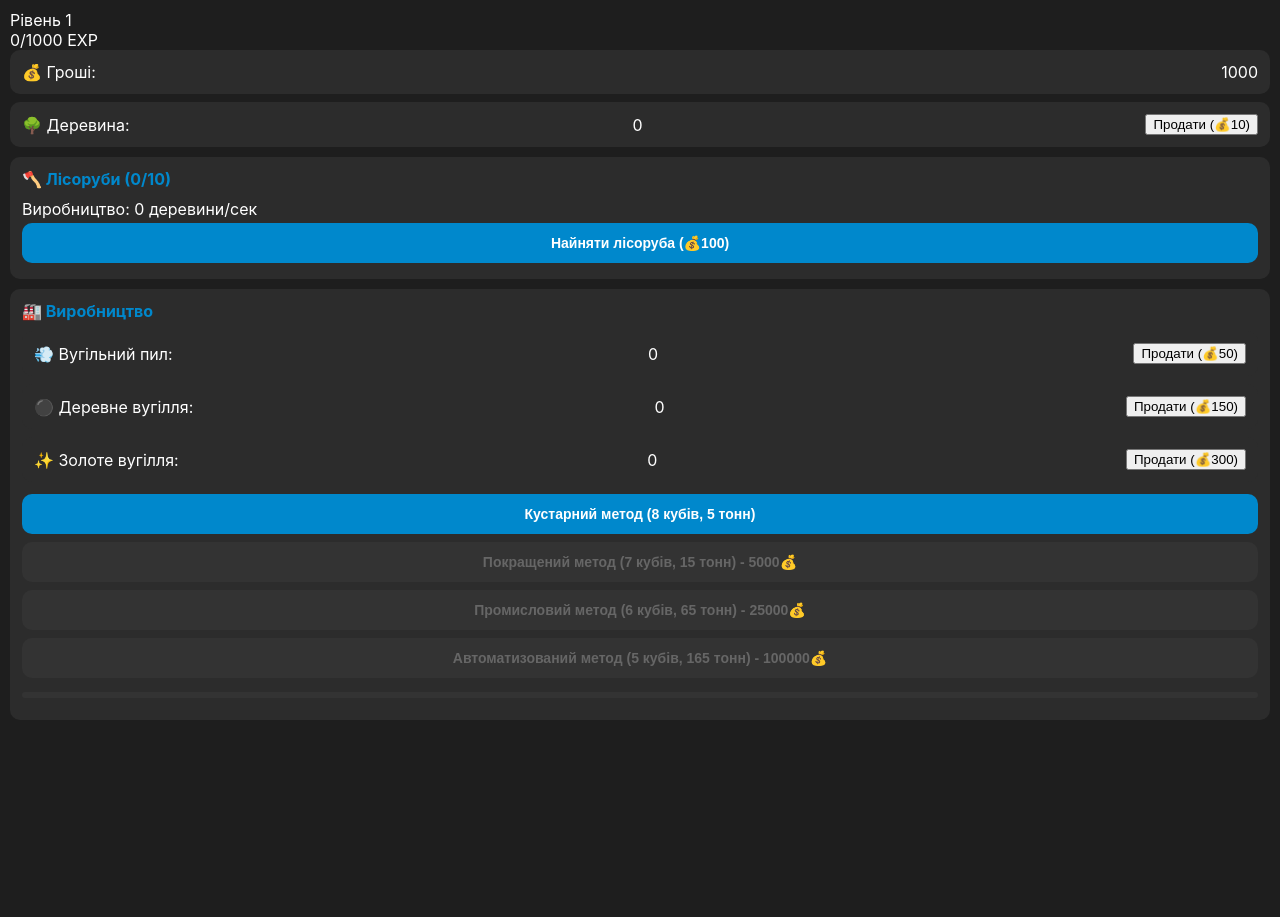
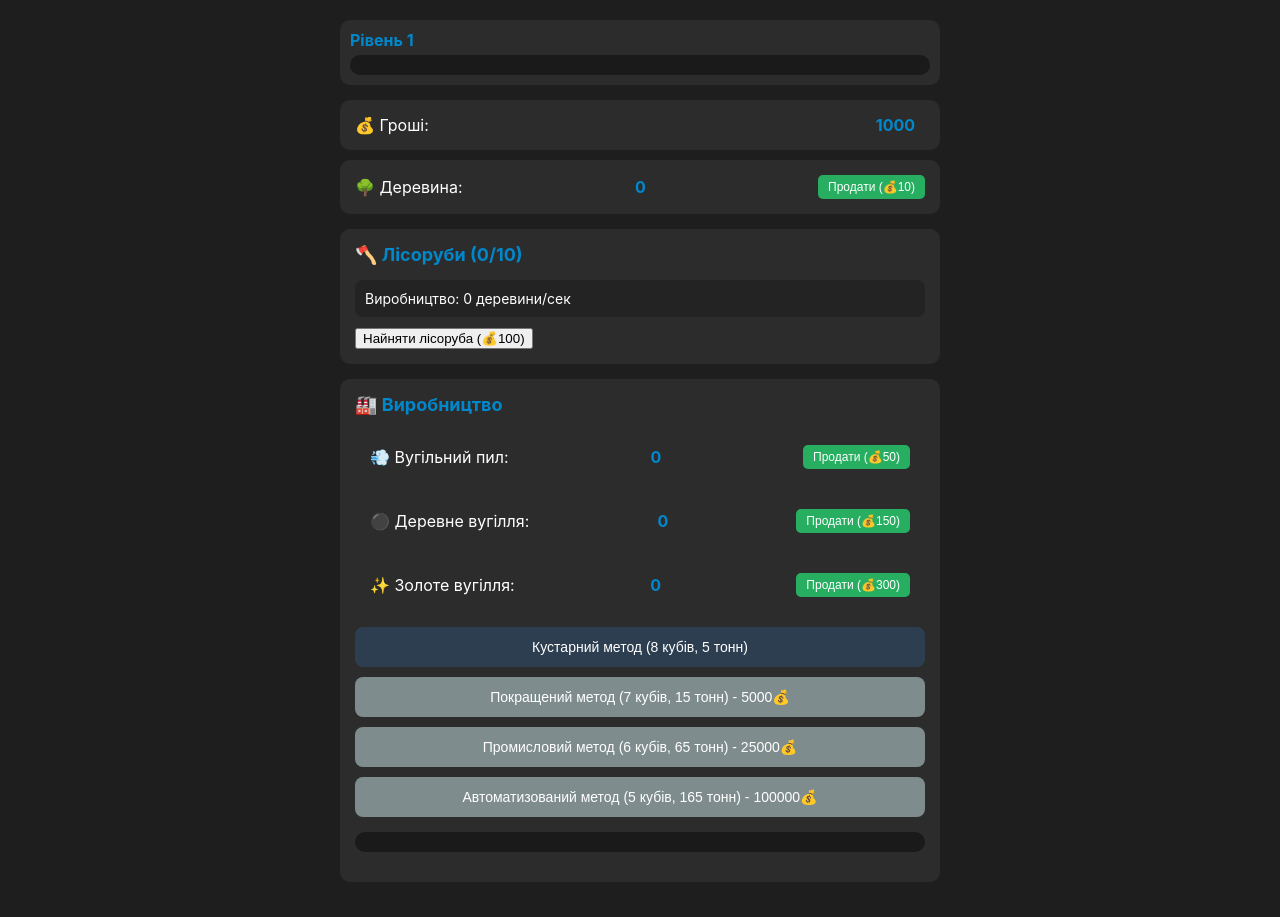
Before and after one commit to ArtScorpio/charcoal_game, a plain HTML site: page index.html in a window 1280 px wide. Before the commit the page ends 800 px from the top, so only its background shows below. Drawn offline with Linux system fonts and the light colour scheme.

Commit message:
main.css

```diff
--- a/css/main.css
+++ b/css/main.css
@@ -10,72 +10,164 @@ body {
     -webkit-tap-highlight-color: transparent;
 }
 
+.game-container {
+    max-width: 600px;
+    margin: 0 auto;
+    padding: 10px;
+}
+
+/* Система досвіду */
+.experience-bar {
+    background: #2C2C2C;
+    padding: 10px;
+    border-radius: 10px;
+    margin-bottom: 15px;
+}
+
+.level {
+    font-size: 16px;
+    margin-bottom: 5px;
+    color: #0088cc;
+    font-weight: bold;
+}
+
+.exp-progress {
+    background: #1a1a1a;
+    height: 20px;
+    border-radius: 10px;
+    position: relative;
+    overflow: hidden;
+}
+
+.exp-fill {
+    background: linear-gradient(90deg, #0088cc, #00aaff);
+    height: 100%;
+    width: 0%;
+    transition: width 0.3s;
+}
+
+.exp-text {
+    position: absolute;
+    width: 100%;
+    text-align: center;
+    line-height: 20px;
+    color: white;
+    text-shadow: 1px 1px 1px rgba(0,0,0,0.5);
+    font-size: 14px;
+}
+
 /* Ресурси */
 .resource-card {
     background: #2C2C2C;
-    padding: 12px;
+    padding: 15px;
     border-radius: 10px;
-    margin-bottom: 8px;
+    margin-bottom: 10px;
     display: flex;
+    align-items: center;
     justify-content: space-between;
-    align-items: center;
     font-size: 16px;
+}
+
+.value {
+    font-weight: bold;
+    color: #0088cc;
+    margin: 0 10px;
+}
+
+/* Кнопки продажу */
+.sell-button {
+    background: #27ae60;
+    border: none;
+    border-radius: 5px;
+    color: white;
+    padding: 5px 10px;
+    font-size: 12px;
+    cursor: pointer;
+    transition: background-color 0.2s;
+}
+
+.sell-button:hover {
+    background: #219a52;
+}
+
+.sell-button:active {
+    transform: scale(0.95);
 }
 
 /* Секції */
 .section {
-    margin: 10px 0;
-    padding: 12px;
     background: #2C2C2C;
+    padding: 15px;
     border-radius: 10px;
+    margin: 15px 0;
 }
 
-.section h3 {
-    margin: 0 0 10px 0;
-    font-size: 16px;
+.section-title {
+    margin: 0 0 15px 0;
+    font-size: 18px;
     color: #0088cc;
 }
 
-/* Кнопки */
-.button {
+/* Лісоруби */
+.woodcutter-info {
+    background: rgba(0,0,0,0.2);
+    padding: 10px;
+    border-radius: 8px;
+    margin-bottom: 10px;
+    font-size: 14px;
+}
+
+/* Виробництво */
+.production-methods {
+    display: flex;
+    flex-direction: column;
+    gap: 10px;
+    margin: 15px 0;
+}
+
+.method-button {
+    background: #2c3e50;
     width: 100%;
     padding: 12px;
-    margin: 4px 0;
     border: none;
-    border-radius: 10px;
-    background: #0088cc;
+    border-radius: 8px;
     color: white;
     font-size: 14px;
-    font-weight: bold;
     cursor: pointer;
-    transition: transform 0.2s, background-color 0.2s;
+    transition: all 0.2s;
 }
 
-.button:active {
-    transform: scale(0.98);
-    background: #006699;
-}
-
-.button:disabled {
-    background: #333;
-    color: #666;
+.method-button:disabled {
+    background: #7f8c8d;
+    cursor: not-allowed;
 }
 
 /* Прогрес бар */
 .progress-bar {
     width: 100%;
-    height: 6px;
-    background: #333;
-    border-radius: 3px;
-    margin: 10px 0;
+    height: 20px;
+    background: #1a1a1a;
+    border-radius: 10px;
+    margin: 15px 0;
+    position: relative;
     overflow: hidden;
 }
 
 .progress-fill {
     height: 100%;
-    background: #0088cc;
+    background: linear-gradient(90deg, #0088cc, #00aaff);
     width: 0%;
     transition: width 0.1s linear;
+}
+
+.progress-text {
+    position: absolute;
+    width: 100%;
+    text-align: center;
+    line-height: 20px;
+    color: white;
+    font-size: 12px;
+    text-shadow: 1px 1px 1px rgba(0,0,0,0.5);
 }
 
 /* Повідомлення */
@@ -102,3 +194,20 @@ body {
         opacity: 1;
     }
 }
+
+/* Адаптація для малих екранів */
+@media (max-width: 400px) {
+    body {
+        padding: 5px;
+    }
+
+    .resource-card {
+        font-size: 14px;
+        padding: 12px;
+    }
+
+    .method-button {
+        padding: 10px;
+        font-size: 12px;
+    }
+}
```
